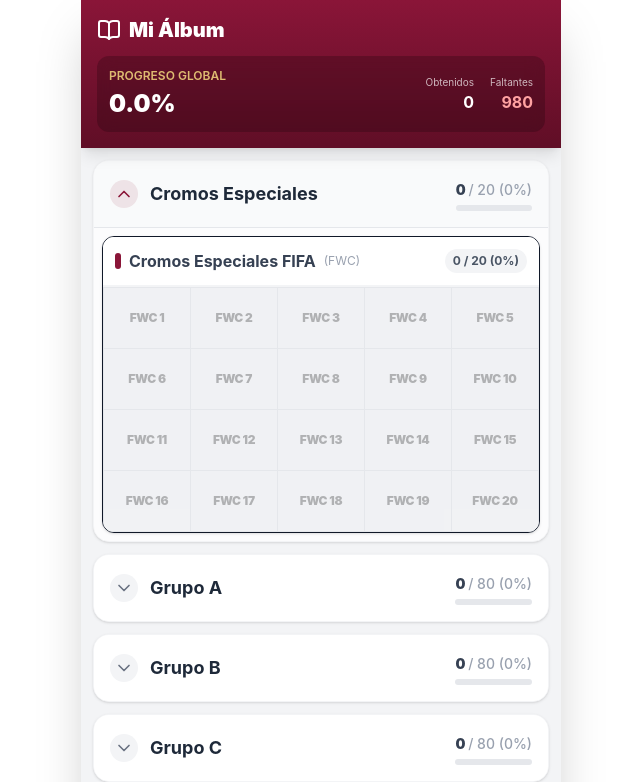
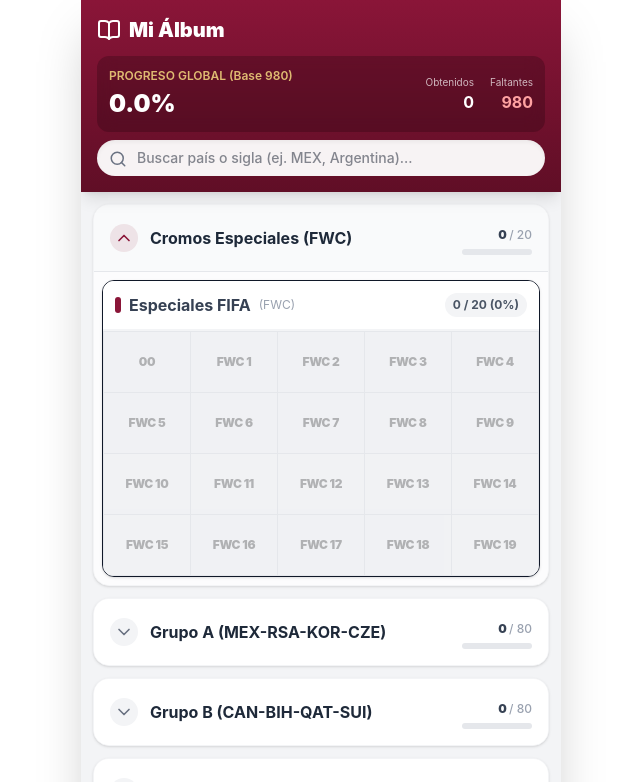
Before and after one commit to andreszuniga96/panini26-iazr, a React (Vite) app: page / in a window 1280 px wide. Shown: the top 782 px of the page, without its empty margins (319-959 px from the left). Built offline with nearby package versions, Linux system fonts and the light colour scheme.

Commit message:
Funcionalidad de busqueda

```diff
--- a/src/App.jsx
+++ b/src/App.jsx
@@ -9,19 +9,14 @@
  * ==========================================
  * 1. CONFIGURACIÓN DE BASE DE DATOS (MOCK CLOUD-READY)
  * ==========================================
- * Se ha reemplazado la importación de '@supabase/supabase-js' por un simulador
- * interno (Mock) para evitar el error de compilación del empaquetador en este entorno.
  * Mantiene EXACTAMENTE la misma estructura de funciones async/await.
- * * PARA PASAR A PRODUCCIÓN REAL FUERA DE ESTE ENTORNO:
- * 1. Descomenta las siguientes dos líneas:
+ * PARA PRODUCCIÓN REAL, descomenta:
  * // import { createClient } from '@supabase/supabase-js';
  * // const supabase = createClient('TU_URL', 'TU_KEY');
- * 2. Elimina el objeto `supabase` simulado de abajo.
  */
 
 const delay = (ms) => new Promise(res => setTimeout(res, ms));
 
-// Simulador exacto del cliente de Supabase para el entorno visual (Canvas)
 const supabase = {
   from: (table) => ({
     select: (cols) => {
@@ -36,9 +31,7 @@
               if (query._eq) data = data.filter(d => d[query._eq.key] === query._eq.val);
               if (query._single) resolve({ data: data[0] || null, error: null });
               else resolve({ data, error: null });
-            } catch (e) {
-              resolve({ data: null, error: e });
-            }
+            } catch (e) { resolve({ data: null, error: e }); }
           }, 150);
         }
       };
@@ -62,13 +55,13 @@
 
 /**
  * ==========================================
- * 2. ARQUITECTURA DE DATOS
+ * 2. ARQUITECTURA DE DATOS OFICIAL 2026
  * ==========================================
  */
-const GRUPOS = ['Especial', 'A', 'B', 'C', 'D', 'E', 'F', 'G', 'H', 'I', 'J', 'K', 'L'];
+const GRUPOS = ['Especial', 'A', 'B', 'C', 'D', 'E', 'F', 'G', 'H', 'I', 'J', 'K', 'L', 'Coca-Cola'];
 
 const PAISES = [
-  { sigla: 'FWC', nombre: 'Cromos Especiales FIFA', grupo: 'Especial' },
+  { sigla: 'FWC', nombre: 'Especiales FIFA', grupo: 'Especial' },
   { sigla: 'MEX', nombre: 'México', grupo: 'A' }, { sigla: 'RSA', nombre: 'Sudáfrica', grupo: 'A' }, { sigla: 'KOR', nombre: 'Corea del Sur', grupo: 'A' }, { sigla: 'CZE', nombre: 'República Checa', grupo: 'A' },
   { sigla: 'CAN', nombre: 'Canadá', grupo: 'B' }, { sigla: 'BIH', nombre: 'Bosnia y Herz.', grupo: 'B' }, { sigla: 'QAT', nombre: 'Qatar', grupo: 'B' }, { sigla: 'SUI', nombre: 'Suiza', grupo: 'B' },
   { sigla: 'BRA', nombre: 'Brasil', grupo: 'C' }, { sigla: 'MAR', nombre: 'Marruecos', grupo: 'C' }, { sigla: 'HAI', nombre: 'Haití', grupo: 'C' }, { sigla: 'SCO', nombre: 'Escocia', grupo: 'C' },
@@ -80,18 +73,32 @@
   { sigla: 'FRA', nombre: 'Francia', grupo: 'I' }, { sigla: 'SEN', nombre: 'Senegal', grupo: 'I' }, { sigla: 'IRQ', nombre: 'Irak', grupo: 'I' }, { sigla: 'NOR', nombre: 'Noruega', grupo: 'I' },
   { sigla: 'ARG', nombre: 'Argentina', grupo: 'J' }, { sigla: 'ALG', nombre: 'Argelia', grupo: 'J' }, { sigla: 'AUT', nombre: 'Austria', grupo: 'J' }, { sigla: 'JOR', nombre: 'Jordania', grupo: 'J' },
   { sigla: 'POR', nombre: 'Portugal', grupo: 'K' }, { sigla: 'COD', nombre: 'RD Congo', grupo: 'K' }, { sigla: 'UZB', nombre: 'Uzbekistán', grupo: 'K' }, { sigla: 'COL', nombre: 'Colombia', grupo: 'K' },
-  { sigla: 'ENG', nombre: 'Inglaterra', grupo: 'L' }, { sigla: 'CRO', nombre: 'Croacia', grupo: 'L' }, { sigla: 'GHA', nombre: 'Ghana', grupo: 'L' }, { sigla: 'PAN', nombre: 'Panamá', grupo: 'L' }
+  { sigla: 'ENG', nombre: 'Inglaterra', grupo: 'L' }, { sigla: 'CRO', nombre: 'Croacia', grupo: 'L' }, { sigla: 'GHA', nombre: 'Ghana', grupo: 'L' }, { sigla: 'PAN', nombre: 'Panamá', grupo: 'L' },
+  { sigla: 'CC', nombre: 'Coca-Cola (Extras)', grupo: 'Coca-Cola' }
 ];
 
 const generarCatalogoOficial = () => {
   const catalogo = [];
   PAISES.forEach(pais => {
+    if (pais.sigla === 'FWC') {
+      // Especiales: 00 y FWC 1 al FWC 19
+      catalogo.push({ id: '00', sigla: 'FWC', numero: '00', tipo: 'especial_fwc', grupo: pais.grupo });
+      for (let i = 1; i <= 19; i++) {
+        catalogo.push({ id: `FWC-${i}`, sigla: 'FWC', numero: i.toString(), tipo: 'especial_fwc', grupo: pais.grupo });
+      }
+    } else if (pais.sigla === 'CC') {
+      // Coca-Cola Extras: CC 1 al CC 14
+      for (let i = 1; i <= 14; i++) {
+        catalogo.push({ id: `CC-${i}`, sigla: 'CC', numero: i.toString(), tipo: 'coca_cola', grupo: pais.grupo });
+      }
+    } else {
+      // Equipos Normales: 1 al 20
       for (let i = 1; i <= 20; i++) {
         let tipo = 'retrato';
-      if (pais.sigla === 'FWC') tipo = 'especial_fwc';
-      else if (i === 1) tipo = 'escudo_especial';
+        if (i === 1) tipo = 'escudo_especial';
         else if (i === 2) tipo = 'grupal';
-      catalogo.push({ id: `${pais.sigla}-${i}`, sigla: pais.sigla, numero: i, tipo, grupo: pais.grupo });
+        catalogo.push({ id: `${pais.sigla}-${i}`, sigla: pais.sigla, numero: i.toString(), tipo, grupo: pais.grupo });
+      }
     }
   });
   return catalogo;
@@ -100,9 +107,19 @@
 const CATALOGO_ARRAY = generarCatalogoOficial();
 const CATALOGO_MAP = CATALOGO_ARRAY.reduce((acc, s) => { acc[s.id] = s; return acc; }, {});
 
+// Helper para títulos de grupo
+const getGrupoTitulo = (grupo) => {
+  if (grupo === 'Especial') return 'Cromos Especiales (FWC)';
+  if (grupo === 'Coca-Cola') return 'Extra: Coca-Cola (CC)';
+  const siglas = PAISES.filter(p => p.grupo === grupo).map(p => p.sigla).join('-');
+  return `Grupo ${grupo} (${siglas})`;
+};
+
+const normalizeText = (text) => text.toLowerCase().normalize("NFD").replace(/[\u0300-\u036f]/g, "");
+
 /**
  * ==========================================
- * 3. CUSTOM HOOK (Estado y Nube Real)
+ * 3. CUSTOM HOOK (Estado y Nube)
  * ==========================================
  */
 function usePaniniState() {
@@ -115,14 +132,12 @@
       try {
         const [resInv, resFin] = await Promise.all([
           supabase.from('inventario').select('id, obtenido, cantidad_repetidas'),
-          supabase.from('finanzas').select('*').eq('id', 1).single() // Asumiendo fila única para el usuario (id:1)
+          supabase.from('finanzas').select('*').eq('id', 1).single()
         ]);
 
         const newInv = {};
         if (resInv.data) {
-          resInv.data.forEach(row => {
-            newInv[row.id] = { obtenido: row.obtenido, cantidadRepetidas: row.cantidad_repetidas };
-          });
+          resInv.data.forEach(row => { newInv[row.id] = { obtenido: row.obtenido, cantidadRepetidas: row.cantidad_repetidas }; });
         }
         setInventario(newInv);
 
@@ -131,9 +146,7 @@
         }
       } catch (error) {
         console.error("Error al conectar con Supabase:", error);
-      } finally {
-        setLoading(false);
-      }
+      } finally { setLoading(false); }
     };
     fetchData();
   }, []);
@@ -141,7 +154,6 @@
   const hacerCommitNuevas = async (idsArray) => {
     const nuevoInv = { ...inventario };
     const rowsToUpsert = [];
-
     idsArray.forEach(id => {
       if (CATALOGO_MAP[id]) {
         const item = nuevoInv[id] || { obtenido: false, cantidadRepetidas: 0 };
@@ -149,7 +161,6 @@
         rowsToUpsert.push({ id, obtenido: true, cantidad_repetidas: item.cantidadRepetidas });
       }
     });
-
     setInventario(nuevoInv);
     if (rowsToUpsert.length > 0) await supabase.from('inventario').upsert(rowsToUpsert);
   };
@@ -159,7 +170,6 @@
     const item = nuevoInv[id] || { obtenido: false, cantidadRepetidas: 0 };
     const nuevaCantidad = Math.max(0, item.cantidadRepetidas + delta);
     nuevoInv[id] = { ...item, cantidadRepetidas: nuevaCantidad };
-
     setInventario(nuevoInv);
     await supabase.from('inventario').upsert([{ id, obtenido: nuevoInv[id].obtenido, cantidad_repetidas: nuevaCantidad }]);
   };
@@ -208,18 +218,33 @@
  */
 function useAlbumStats(inventario) {
   return useMemo(() => {
-    let totales = { obtenidos: 0, faltantes: 980, porcentaje: 0 };
+    let totales = { obtenidos: 0, faltantes: 980, porcentaje: 0 }; // CocaCola no suma aquí
     let grupos = {};
     let paises = {};
 
     CATALOGO_ARRAY.forEach(s => {
       const obtenido = inventario[s.id]?.obtenido ? 1 : 0;
+
+      // Totales (Ignoramos Coca-Cola para que base sea 980)
+      if (s.grupo !== 'Coca-Cola') {
         totales.obtenidos += obtenido;
+      }
 
-      if (!grupos[s.grupo]) grupos[s.grupo] = { obtenidos: 0, total: s.grupo === 'Especial' ? 20 : 80 };
+      // Por Grupos
+      if (!grupos[s.grupo]) {
+        let total = 80;
+        if (s.grupo === 'Especial') total = 20;
+        if (s.grupo === 'Coca-Cola') total = 14;
+        grupos[s.grupo] = { obtenidos: 0, total };
+      }
       grupos[s.grupo].obtenidos += obtenido;
 
-      if (!paises[s.sigla]) paises[s.sigla] = { obtenidos: 0, total: 20 };
+      // Por Países
+      if (!paises[s.sigla]) {
+        let total = 20;
+        if (s.sigla === 'CC') total = 14;
+        paises[s.sigla] = { obtenidos: 0, total };
+      }
       paises[s.sigla].obtenidos += obtenido;
     });
 
@@ -249,6 +274,7 @@
   const stats = useAlbumStats(inventario);
   const [pendingAdds, setPendingAdds] = useState(new Set());
   const [openGroups, setOpenGroups] = useState({ 'Especial': true });
+  const [busqueda, setBusqueda] = useState('');
   const pressTimer = useRef(null);
 
   const togglePending = (id) => {
@@ -261,37 +287,30 @@
     });
   };
 
-  // Lógica Long Press (800ms) para Deshacer
   const handlePressStart = (id, obtenido) => {
     if (!obtenido) return;
     pressTimer.current = setTimeout(() => {
-      if (window.confirm(`¿Estás seguro de que deseas remover el cromo ${id.replace('-',' ')} de tu álbum?`)) {
+      if (window.confirm(`¿Estás seguro de remover el cromo ${id.replace('-',' ')} de tu álbum?`)) {
         removerCromoObtenido(id);
       }
     }, 800);
   };
 
   const handlePressEnd = () => {
-    if (pressTimer.current) {
-      clearTimeout(pressTimer.current);
-      pressTimer.current = null;
-    }
+    if (pressTimer.current) { clearTimeout(pressTimer.current); pressTimer.current = null; }
   };
 
-  const handleConfirm = () => {
-    hacerCommitNuevas(Array.from(pendingAdds));
-    setPendingAdds(new Set());
-  };
-
+  const handleConfirm = () => { hacerCommitNuevas(Array.from(pendingAdds)); setPendingAdds(new Set()); };
   const toggleAccordion = (grupo) => setOpenGroups(prev => ({ ...prev, [grupo]: !prev[grupo] }));
 
   return (
     <div className="pb-28">
-      <div className="sticky top-0 z-30 bg-gradient-to-b from-[#8a1538] to-[#600e26] text-white p-4 shadow-lg">
+      <div className="sticky top-0 z-30 bg-gradient-to-b from-[#8a1538] to-[#600e26] text-white shadow-lg">
+        <div className="p-4 pb-2">
           <h1 className="text-xl font-black flex items-center gap-2 mb-3"><BookOpen size={24}/> Mi Álbum</h1>
           <div className="flex justify-between items-center bg-black/20 rounded-xl p-3 backdrop-blur-sm">
             <div>
-            <p className="text-xs text-amber-200/80 font-semibold mb-1">PROGRESO GLOBAL</p>
+              <p className="text-xs text-amber-200/80 font-semibold mb-1">PROGRESO GLOBAL (Base 980)</p>
               <p className="text-2xl font-black">{stats.totales.porcentaje}%</p>
             </div>
             <div className="text-right flex gap-4">
@@ -300,12 +319,34 @@
             </div>
           </div>
         </div>
+        {/* BUSCADOR INTEGRADO */}
+        <div className="px-4 pb-4">
+          <div className="relative">
+            <Search size={18} className="absolute left-3 top-2.5 text-gray-500" />
+            <input
+              type="text"
+              placeholder="Buscar país o sigla (ej. MEX, Argentina)..."
+              value={busqueda}
+              onChange={(e) => setBusqueda(e.target.value)}
+              className="w-full pl-10 pr-4 py-2 rounded-full bg-white/95 text-gray-900 text-sm font-medium focus:outline-none focus:ring-2 focus:ring-amber-400 shadow-inner"
+            />
+          </div>
+        </div>
+      </div>
 
       <div className="p-3 space-y-3">
         {GRUPOS.map(grupo => {
           const gStats = stats.grupos[grupo];
-          const isOpen = openGroups[grupo];
-          const paisesGrupo = PAISES.filter(p => p.grupo === grupo);
+
+          // Lógica de Buscador
+          const paisesGrupoOrig = PAISES.filter(p => p.grupo === grupo);
+          const paisesGrupo = busqueda
+            ? paisesGrupoOrig.filter(p => normalizeText(p.nombre).includes(normalizeText(busqueda)) || normalizeText(p.sigla).includes(normalizeText(busqueda)))
+            : paisesGrupoOrig;
+
+          if (busqueda && paisesGrupo.length === 0) return null;
+
+          const isOpen = busqueda ? true : openGroups[grupo];
 
           return (
             <div key={grupo} className="bg-white rounded-2xl shadow-sm border border-gray-100 overflow-hidden">
@@ -317,14 +358,13 @@
                   <span className={`p-1 rounded-full ${isOpen ? 'bg-[#8a1538]/10 text-[#8a1538]' : 'bg-gray-100 text-gray-500'}`}>
                     {isOpen ? <ChevronUp size={20}/> : <ChevronDown size={20}/>}
                   </span>
-                  <h2 className="font-bold text-gray-800 text-lg">
-                    {grupo === 'Especial' ? 'Cromos Especiales' : `Grupo ${grupo}`}
+                  <h2 className="font-bold text-gray-800 text-sm md:text-base text-left leading-tight">
+                    {getGrupoTitulo(grupo)}
                   </h2>
                 </div>
-                <div className="text-right">
-                  {/* PORCENTAJES GRUPO */}
-                  <span className="text-sm font-black text-gray-700">
-                    {gStats.obtenidos} <span className="text-gray-400 font-medium">/ {gStats.total} ({gStats.porcentaje}%)</span>
+                <div className="text-right min-w-[70px]">
+                  <span className="text-xs font-black text-gray-700">
+                    {gStats.obtenidos} <span className="text-gray-400 font-medium">/ {gStats.total}</span>
                   </span>
                   <div className="w-full bg-gray-200 h-1.5 rounded-full mt-1"><div className="bg-emerald-500 h-1.5 rounded-full transition-all" style={{width: `${gStats.porcentaje}%`}}></div></div>
                 </div>
@@ -343,9 +383,8 @@
                             <span className="w-1.5 h-4 bg-[#8a1538] rounded-full inline-block"></span>
                             {pais.nombre} <span className="text-xs font-normal text-gray-400">({pais.sigla})</span>
                           </h3>
-                          {/* PORCENTAJES SELECCIÓN */}
                           <span className={`text-xs font-bold px-2 py-1 rounded-full ${pStats.porcentaje == 100 ? 'bg-emerald-100 text-emerald-700' : 'bg-gray-100 text-gray-600'}`}>
-                            {pStats.obtenidos} / 20 ({pStats.porcentaje}%)
+                            {pStats.obtenidos} / {pStats.total} ({pStats.porcentaje}%)
                           </span>
                         </div>
 
@@ -363,12 +402,12 @@
                                 onMouseDown={() => handlePressStart(sticker.id, obtenido)}
                                 onMouseUp={handlePressEnd}
                                 onMouseLeave={handlePressEnd}
-                                onContextMenu={(e) => { if (obtenido) e.preventDefault(); }} // Previene menú nativo
+                                onContextMenu={(e) => { if (obtenido) e.preventDefault(); }}
                                 className={`relative flex items-center justify-center h-[60px] transition-all cursor-pointer select-none
-                                  ${obtenido ? 'bg-amber-50/70' : isPending ? 'bg-blue-50 border-2 border-blue-500 z-10' : 'bg-white opacity-45 grayscale hover:opacity-70'}
+                                  ${obtenido ? 'bg-emerald-100/90 border border-emerald-200 z-0 shadow-inner' : isPending ? 'bg-blue-50 border-2 border-blue-500 z-10' : 'bg-white opacity-45 grayscale hover:opacity-70'}
                                 `}
                               >
-                                <span className={`text-[12px] font-black tracking-tight ${obtenido ? 'text-gray-900' : isPending ? 'text-blue-700' : 'text-gray-500'}`}>
+                                <span className={`text-[12px] font-black tracking-tight ${obtenido ? 'text-emerald-900' : isPending ? 'text-blue-700' : 'text-gray-500'}`}>
                                   {sticker.id.replace('-', ' ')}
                                 </span>
                               </div>
@@ -399,6 +438,7 @@
 // ================== TAB 2: MIS REPETIDAS ==================
 const TabRepetidas = ({ inventario, modificarRepetida }) => {
   const [openGroups, setOpenGroups] = useState({ 'Especial': true });
+  const [busqueda, setBusqueda] = useState('');
 
   const toggleAccordion = (grupo) => setOpenGroups(prev => ({ ...prev, [grupo]: !prev[grupo] }));
 
@@ -409,35 +449,31 @@
   const handleDownloadRepetidas = () => {
     let contenido = "⚽ MIS REPETIDAS - PANINI MUNDIAL 2026 ⚽\n";
     contenido += `Fecha de exportación: ${new Date().toLocaleDateString()}\n`;
-    contenido += `Total de cromos disponibles para intercambio: ${totalRepetidas}\n\n`;
+    contenido += `Total de cromos para intercambio: ${totalRepetidas}\n\n`;
 
     GRUPOS.forEach(grupo => {
       const paisesGrupo = PAISES.filter(p => p.grupo === grupo);
       let grupoTieneRepetidas = false;
-      let textoGrupo = `==========================\nGRUPO ${grupo}\n==========================\n`;
+      let textoGrupo = `==========================\n${getGrupoTitulo(grupo).toUpperCase()}\n==========================\n`;
 
       paisesGrupo.forEach(pais => {
         const repetidasPais = CATALOGO_ARRAY.filter(s => s.sigla === pais.sigla && (inventario[s.id]?.cantidadRepetidas || 0) > 0);
         if (repetidasPais.length > 0) {
           grupoTieneRepetidas = true;
           textoGrupo += `\n* ${pais.nombre} (${pais.sigla}):\n`;
-          // Formatear los IDs para que se vean bien (ej: ARG 10 (x2))
           const listaCromos = repetidasPais.map(s => `${s.id.replace('-', ' ')} (x${inventario[s.id].cantidadRepetidas})`);
           textoGrupo += listaCromos.join(', ') + '\n';
         }
       });
 
-      if (grupoTieneRepetidas) {
-        contenido += textoGrupo + '\n';
-      }
+      if (grupoTieneRepetidas) contenido += textoGrupo + '\n';
     });
 
-    // Crear un Blob (archivo virtual) y forzar la descarga en el navegador
     const blob = new Blob([contenido], { type: 'text/plain;charset=utf-8' });
     const url = URL.createObjectURL(blob);
     const link = document.createElement('a');
     link.href = url;
-    link.download = `Mis_Repetidas_Panini_2026_${new Date().toISOString().split('T')[0]}.txt`;
+    link.download = `Mis_Repetidas_Panini2026_${new Date().toISOString().split('T')[0]}.txt`;
     document.body.appendChild(link);
     link.click();
     document.body.removeChild(link);
@@ -446,31 +482,49 @@
 
   return (
     <div className="pb-28">
-      <div className="sticky top-0 z-30 bg-gradient-to-b from-amber-500 to-amber-600 text-white p-4 shadow-lg flex justify-between items-center">
+      <div className="sticky top-0 z-30 bg-gradient-to-b from-amber-500 to-amber-600 text-white shadow-lg">
+        <div className="p-4 pb-2 flex justify-between items-center">
           <h1 className="text-xl font-black flex items-center gap-2"><Layers size={24}/> Mis Repetidas</h1>
           <div className="flex items-center gap-2">
             <div className="bg-white/20 px-3 py-1 rounded-full text-sm font-bold flex items-center gap-1">
               Total: <span className="text-lg">{totalRepetidas}</span>
             </div>
             <button
-            onClick={handleDownloadRepetidas}
-            disabled={totalRepetidas === 0}
+              onClick={handleDownloadRepetidas} disabled={totalRepetidas === 0}
               className="bg-white/20 p-2 rounded-full hover:bg-white/30 disabled:opacity-50 transition-colors"
-            title="Descargar lista de repetidas"
             >
               <Download size={20} />
             </button>
           </div>
         </div>
+        <div className="px-4 pb-4">
+          <div className="relative">
+            <Search size={18} className="absolute left-3 top-2.5 text-amber-200" />
+            <input
+              type="text"
+              placeholder="Buscar país (ej. Brasil, GER)..."
+              value={busqueda}
+              onChange={(e) => setBusqueda(e.target.value)}
+              className="w-full pl-10 pr-4 py-2 rounded-full bg-amber-700/30 text-white placeholder-amber-200 text-sm font-medium focus:outline-none focus:ring-2 focus:ring-white shadow-inner"
+            />
+          </div>
+        </div>
+      </div>
 
-      <p className="px-4 py-3 text-xs text-gray-500 bg-white border-b shadow-sm">
-        Toca cualquier cromo para sumarlo a tu pila de repetidas. Usa los controles para restar.
+      <p className="px-4 py-2 text-[11px] text-gray-500 bg-white border-b shadow-sm uppercase font-bold text-center tracking-wider">
+        Toca el cromo para sumarlo a repetidas
       </p>
 
       <div className="p-3 space-y-3">
         {GRUPOS.map(grupo => {
-          const isOpen = openGroups[grupo];
-          const paisesGrupo = PAISES.filter(p => p.grupo === grupo);
+          const paisesGrupoOrig = PAISES.filter(p => p.grupo === grupo);
+          const paisesGrupo = busqueda
+            ? paisesGrupoOrig.filter(p => normalizeText(p.nombre).includes(normalizeText(busqueda)) || normalizeText(p.sigla).includes(normalizeText(busqueda)))
+            : paisesGrupoOrig;
+
+          if (busqueda && paisesGrupo.length === 0) return null;
+
+          const isOpen = busqueda ? true : openGroups[grupo];
           const repetidasGrupo = CATALOGO_ARRAY.filter(s => s.grupo === grupo).reduce((acc, s) => acc + (inventario[s.id]?.cantidadRepetidas || 0), 0);
 
           return (
@@ -483,12 +537,12 @@
                   <span className={`p-1 rounded-full ${isOpen ? 'bg-amber-500/10 text-amber-600' : 'bg-gray-100 text-gray-500'}`}>
                     {isOpen ? <ChevronUp size={20}/> : <ChevronDown size={20}/>}
                   </span>
-                  <h2 className="font-bold text-gray-800 text-lg">
-                    {grupo === 'Especial' ? 'Cromos Especiales' : `Grupo ${grupo}`}
+                  <h2 className="font-bold text-gray-800 text-sm md:text-base text-left leading-tight">
+                    {getGrupoTitulo(grupo)}
                   </h2>
                 </div>
                 {repetidasGrupo > 0 && (
-                  <span className="bg-amber-100 text-amber-800 text-xs font-bold px-2 py-1 rounded-full">
+                  <span className="bg-amber-100 text-amber-800 text-xs font-bold px-2 py-1 rounded-full whitespace-nowrap ml-2">
                     {repetidasGrupo} disp.
                   </span>
                 )}
@@ -553,6 +607,7 @@
   const [step, setStep] = useState(1);
   const [doyCantidades, setDoyCantidades] = useState({});
   const [reciboIds, setReciboIds] = useState(new Set());
+  const [busquedaRecibo, setBusquedaRecibo] = useState('');
 
   const repetidas = useMemo(() => CATALOGO_ARRAY.filter(s => (inventario[s.id]?.cantidadRepetidas || 0) > 0), [inventario]);
   const faltantes = useMemo(() => CATALOGO_ARRAY.filter(s => !inventario[s.id]?.obtenido), [inventario]);
@@ -562,7 +617,7 @@
 
   const procesar = () => {
     ejecutarIntercambioMasivo(doyCantidades, Array.from(reciboIds));
-    setDoyCantidades({}); setReciboIds(new Set()); setStep(1);
+    setDoyCantidades({}); setReciboIds(new Set()); setStep(1); setBusquedaRecibo('');
     alert("¡Intercambio registrado con éxito!");
   };
 
@@ -580,6 +635,7 @@
           <div className="animate-in fade-in space-y-4">
             <h3 className="font-bold text-lg">Tus Repetidas (Vas a dar)</h3>
             <div className="grid grid-cols-3 gap-2">
+              {repetidas.length === 0 && <p className="col-span-3 text-center text-gray-500 py-8">No tienes repetidas disponibles.</p>}
               {repetidas.map(s => {
                 const max = inventario[s.id].cantidadRepetidas;
                 const selec = doyCantidades[s.id] || 0;
@@ -598,10 +654,20 @@
         {step === 2 && (
           <div className="animate-in fade-in space-y-4">
             <h3 className="font-bold text-lg">Tus Faltantes (Vas a recibir)</h3>
-            <div className="bg-white p-2 rounded-xl shadow-sm border h-[55vh] overflow-y-auto">
+
+            <div className="relative">
+              <Search size={16} className="absolute left-3 top-3 text-gray-400" />
+              <input type="text" placeholder="Buscar país..." value={busquedaRecibo} onChange={(e) => setBusquedaRecibo(e.target.value)}
+                className="w-full pl-9 pr-4 py-2 border rounded-xl text-sm focus:ring-2 focus:ring-emerald-500 focus:outline-none" />
+            </div>
+
+            <div className="bg-white p-2 rounded-xl shadow-sm border h-[45vh] overflow-y-auto">
               {PAISES.map(pais => {
+                if (busquedaRecibo && !normalizeText(pais.nombre).includes(normalizeText(busquedaRecibo)) && !normalizeText(pais.sigla).includes(normalizeText(busquedaRecibo))) return null;
+
                 const faltantesPais = faltantes.filter(s => s.sigla === pais.sigla);
                 if(faltantesPais.length === 0) return null;
+
                 return (
                   <div key={pais.sigla} className="mb-4">
                     <h4 className="font-bold text-gray-600 bg-gray-50 p-2 text-sm">{pais.nombre}</h4>
```
Lines whose indentation alone changed are shown as unchanged.
